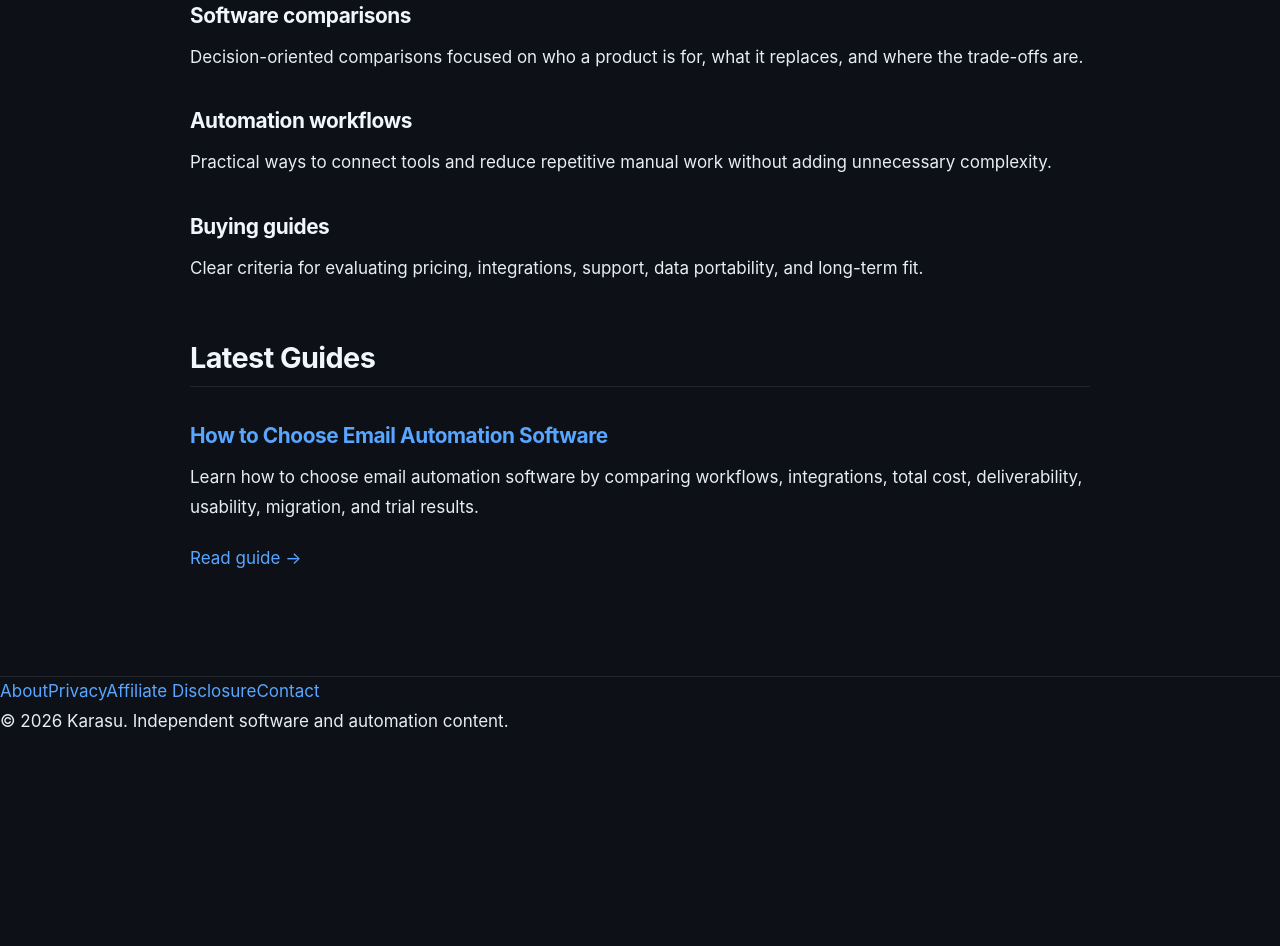
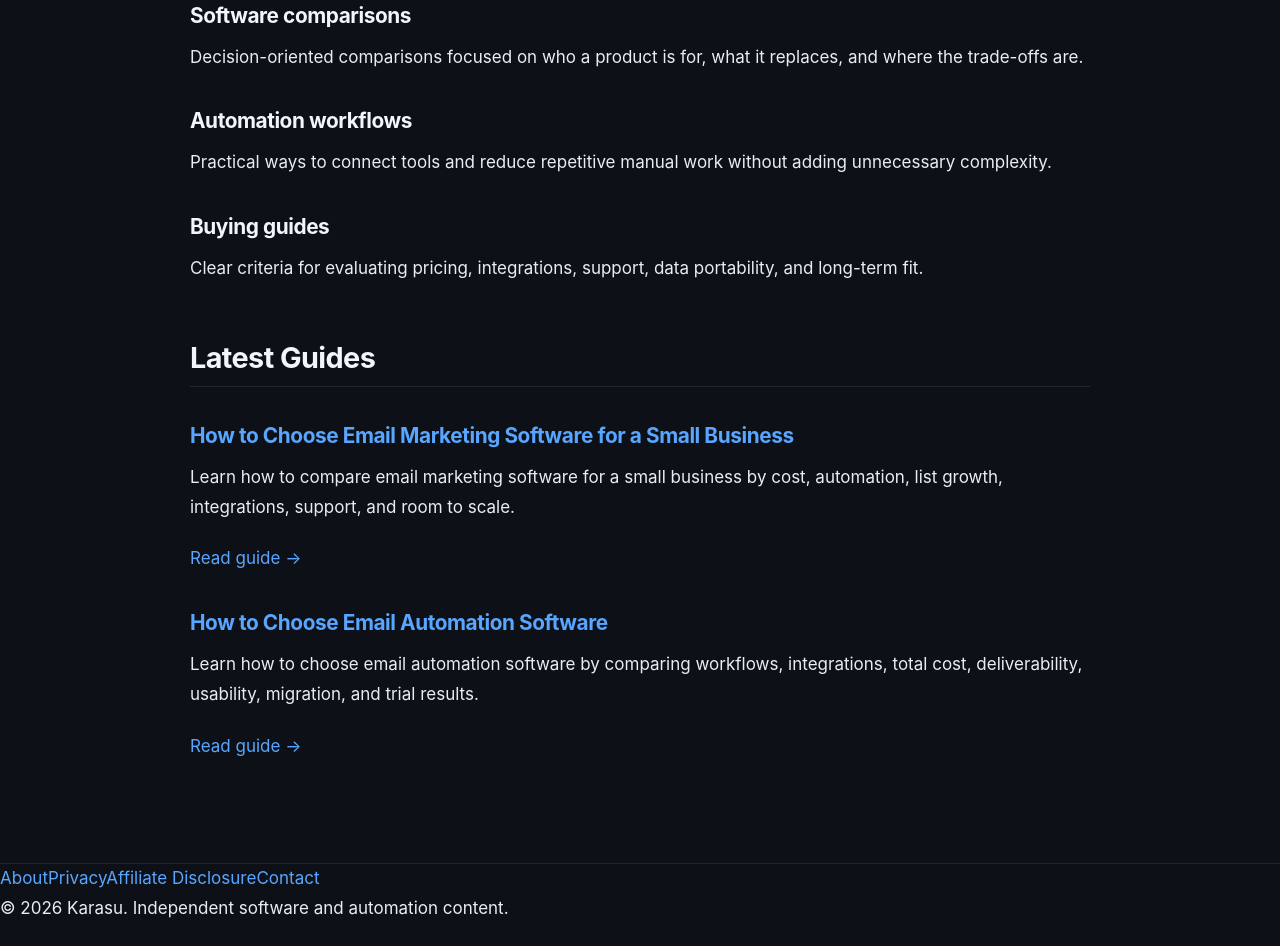
Before and after one commit to karasuguide/karasuguide.github.io, a plain HTML site: page index.html in a window 1280 px wide. Shown: the part 959-1905 px from the top of the page. Before the commit the page ends 1718 px from the top, so only its background shows below. Drawn offline with Linux system fonts and the light colour scheme.

Commit message:
Update homepage guide list

```diff
--- a/index.html
+++ b/index.html
@@ -3,6 +3,23 @@
   <h2>Latest Guides</h2>
 
   <div class="guide-list">
+
+    <article class="guide-card">
+      <h3>
+        <a href="https://karasuguide.github.io/guides/how-to-choose-email-marketing-software-for-a-small-business.html">
+          How to Choose Email Marketing Software for a Small Business
+        </a>
+      </h3>
+
+      <p>Learn how to compare email marketing software for a small business by cost, automation, list growth, integrations, support, and room to scale.</p>
+
+      <p>
+        <a href="https://karasuguide.github.io/guides/how-to-choose-email-marketing-software-for-a-small-business.html">
+          Read guide →
+        </a>
+      </p>
+    </article>
+
 
     <article class="guide-card">
       <h3>
```
